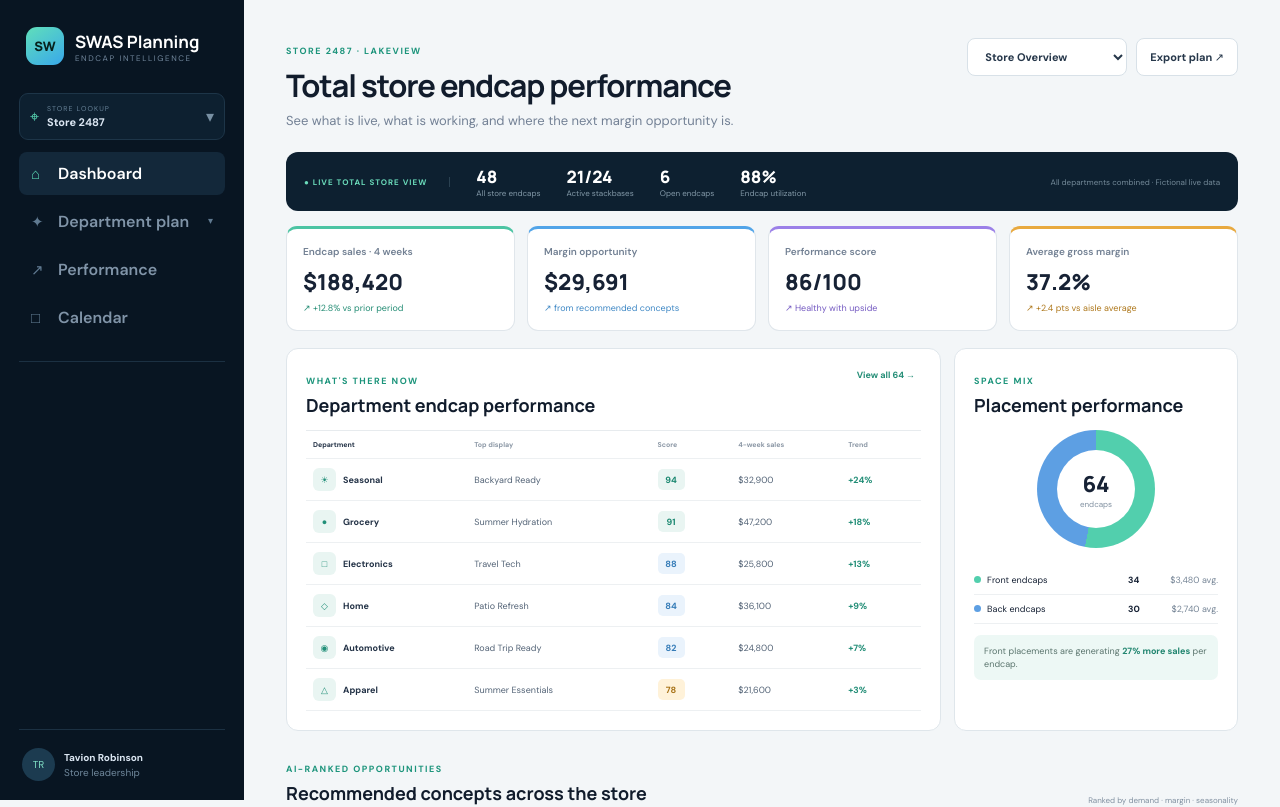
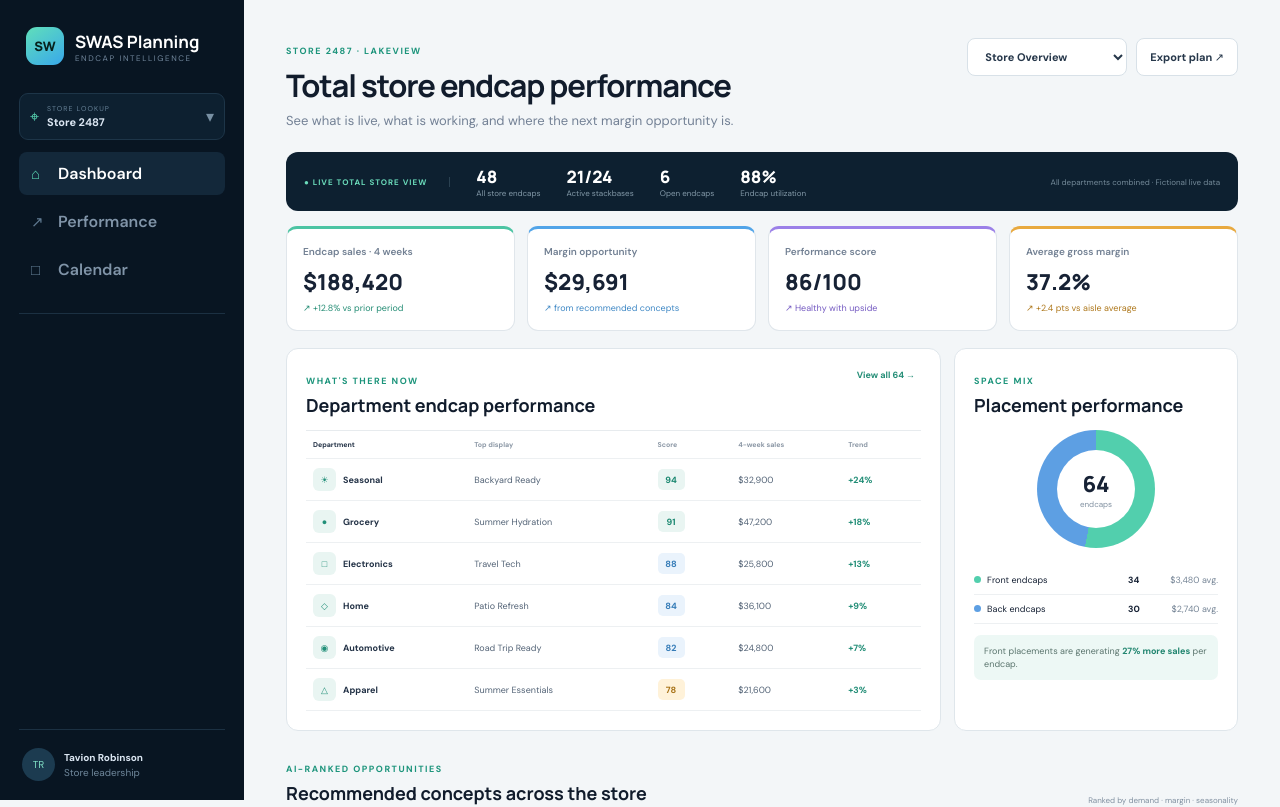
Before and after one commit to TavionR/SWAS-Planner-MOCK, a React (Vite) app: page / in a window 1280 px wide. Shown: the top 807 px of the page. Built offline with nearby package versions, Linux system fonts and the light colour scheme.

Commit message:
Use top department selector only

```diff
--- a/src/main.jsx
+++ b/src/main.jsx
@@ -3,7 +3,6 @@ import { createRoot } from "react-dom/client";
 import "./styles.css";
 import "./department-plan.css";
 import "./cycle-planner.css";
-import "./nav-dropdown.css";
 import "./store-lookup.css";
 import "./performance-view.css";
 import "./calendar-view.css";
@@ -66,7 +65,6 @@ function App(){
   const [placement,setPlacement]=useState("Front endcap");
   const [selected,setSelected]=useState({});
   const [view,setView]=useState("Dashboard");
-  const [departmentMenuOpen,setDepartmentMenuOpen]=useState(false);
   const [storeMenuOpen,setStoreMenuOpen]=useState(false);
   const [selectedStores,setSelectedStores]=useState(["2487"]);
   const [draftStores,setDraftStores]=useState(["2487"]);
@@ -161,15 +159,13 @@ function App(){
       </div>
       <nav>
         <button className={view==="Dashboard"?"active":""} onClick={()=>{setView("Dashboard");setDept("Store Overview")}}><i>⌂</i>Dashboard</button>
-        <button className={view==="Department plan"?"active":""} aria-expanded={departmentMenuOpen} onClick={()=>{setView("Department plan");setDepartmentMenuOpen(open=>!open)}}><i>✦</i>Department plan <em className="navChevron">{departmentMenuOpen?"▴":"▾"}</em></button>
-        {departmentMenuOpen&&<div className="deptNav departmentDropdown">{Object.entries(DEPARTMENTS).filter(([name])=>name!=="Store Overview").map(([name,d])=><button key={name} className={dept===name?"selected":""} onClick={()=>{setDept(name);setView("Department plan")}}><span>{d.icon}</span>{name}<em>{counts[name].front+counts[name].back}</em></button>)}</div>}
         <button className={view==="Performance"?"active":""} onClick={()=>setView("Performance")}><i>↗</i>Performance</button>
         <button className={view==="Calendar"?"active":""} onClick={()=>setView("Calendar")}><i>□</i>Calendar</button>
       </nav>
       <div className="profile"><span>TR</span><div><b>Tavion Robinson</b><small>Store leadership</small></div></div>
     </aside>
     <main>
-      <header><div><span className="eyebrow">{storeLabel.toUpperCase()}</span><h1>{view==="Performance"?"Performance insights":view==="Calendar"?"SWAS planning calendar":dept==="Store Overview"?(multiStore?"Combined store endcap performance":"Total store endcap performance"):`${dept} endcap plan`}</h1><p>{view==="Performance"?`Track scores, sales, margin, and opportunities across ${multiStore?`${storeCount} selected stores`:"the selected store"}.`:view==="Calendar"?`Coordinate set dates, end dates, markdowns, and feature arrivals across ${multiStore?`${storeCount} selected stores`:"the selected store"}.`:dept==="Store Overview"?(multiStore?`One combined dashboard for ${storeCount} selected stores.`:"See what is live, what is working, and where the next margin opportunity is."):"Set your endcap capacity and build a department-specific seasonal plan."}</p></div><div className="headerActions"><select value={dept} onChange={e=>setDept(e.target.value)}>{Object.keys(DEPARTMENTS).map(x=><option key={x}>{x}</option>)}</select><button onClick={()=>window.print()}>Export plan ↗</button></div></header>
+      <header><div><span className="eyebrow">{storeLabel.toUpperCase()}</span><h1>{view==="Performance"?"Performance insights":view==="Calendar"?"SWAS planning calendar":dept==="Store Overview"?(multiStore?"Combined store endcap performance":"Total store endcap performance"):`${dept} endcap plan`}</h1><p>{view==="Performance"?`Track scores, sales, margin, and opportunities across ${multiStore?`${storeCount} selected stores`:"the selected store"}.`:view==="Calendar"?`Coordinate set dates, end dates, markdowns, and feature arrivals across ${multiStore?`${storeCount} selected stores`:"the selected store"}.`:dept==="Store Overview"?(multiStore?`One combined dashboard for ${storeCount} selected stores.`:"See what is live, what is working, and where the next margin opportunity is."):"Set your endcap capacity and build a department-specific seasonal plan."}</p></div><div className="headerActions"><select aria-label="Choose department plan" value={dept} onChange={e=>{setDept(e.target.value);setView("Dashboard")}}>{Object.keys(DEPARTMENTS).map(x=><option key={x}>{x}</option>)}</select><button onClick={()=>window.print()}>Export plan ↗</button></div></header>
 
       {view==="Performance"?<PerformanceView stores={activeStores}/>:view==="Calendar"?<CalendarView stores={activeStores}/>:<>
       <section className="statusBar"><span className="live">● {isStoreOverview?(multiStore?`LIVE ${storeCount}-STORE VIEW`:"LIVE TOTAL STORE VIEW"):`LIVE ${dept.toUpperCase()} VIEW`}</span><div><b>{scopedEndcaps}</b><small>{isStoreOverview?"All store endcaps":"Department endcaps"}</small></div><div><b>{scopedActiveStackbases}/{scopedStackbases}</b><small>Active stackbases</small></div><div><b>{scopedOpen}</b><small>Open endcaps</small></div><div><b>{scopedUtilization}%</b><small>Endcap utilization</small></div><p>{isStoreOverview?(multiStore?`${storeCount} locations combined`:"All departments combined"):`${dept} department only`} · Fictional live data</p></section>
--- a/src/nav-dropdown.css
+++ /dev/null
@@ -1,15 +0,0 @@
-.navChevron {
-  float: right;
-  margin-top: 3px;
-  color: #607a91;
-  font-size: 10px;
-  font-style: normal;
-}
-
-.departmentDropdown {
-  padding: 3px 0 7px 15px;
-}
-
-.departmentDropdown button {
-  padding: 7px 9px;
-}
```
